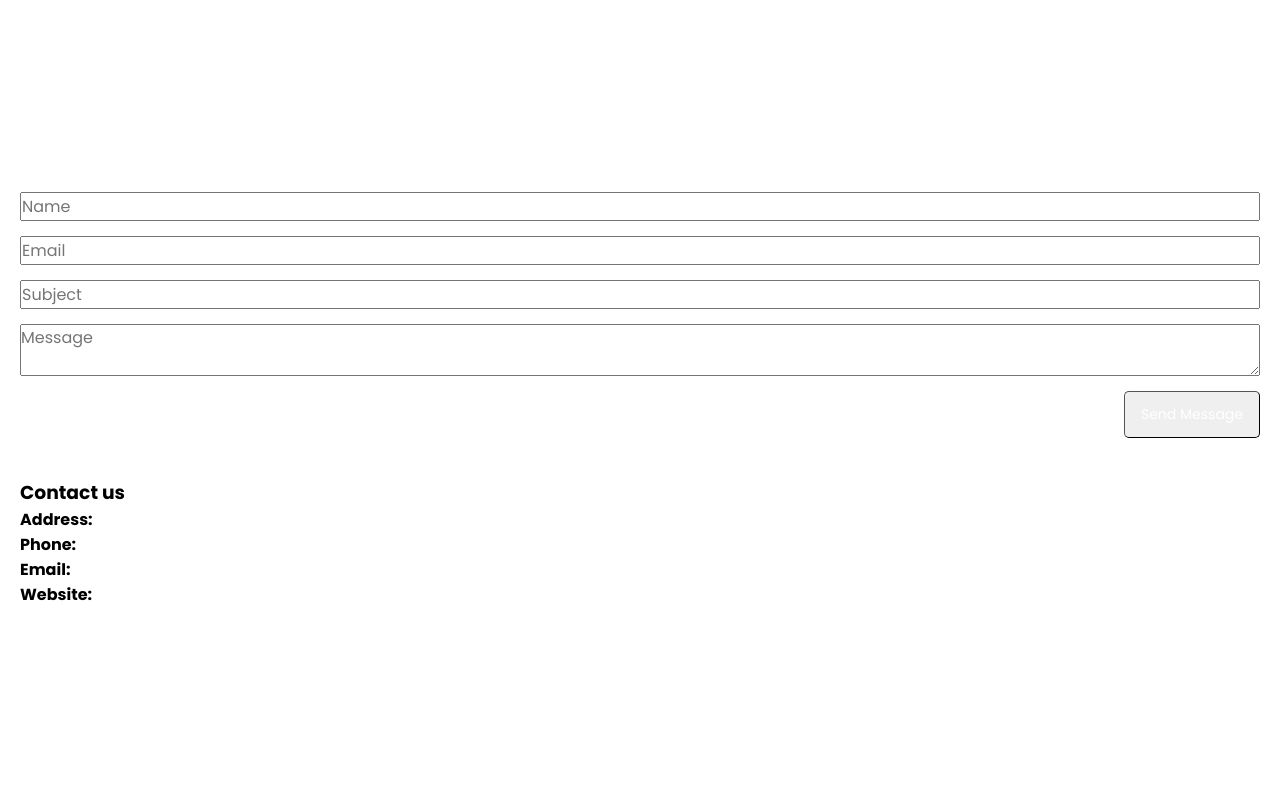
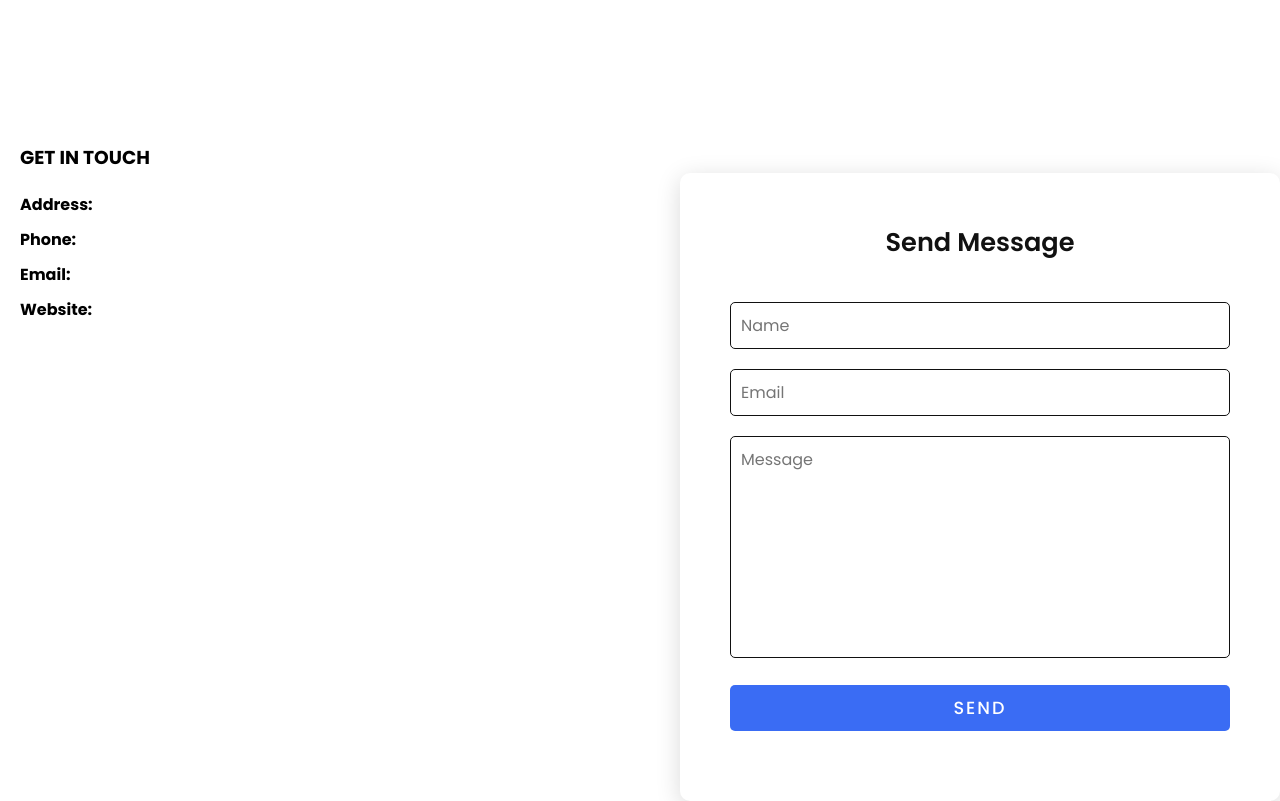
Before and after one commit to AsipheMhambi/My-Portfolio-Website, a React (Create React App) app: page / in a window 1280 px wide. Shown: the part 2960-3761 px from the top of the page. Before the commit the page ends 3587 px from the top, so only its background shows below. Built offline with nearby package versions, Linux system fonts and the light colour scheme.

Commit message:
contact forms

```diff
--- a/src/components/Contact/Contact.css
+++ b/src/components/Contact/Contact.css
@@ -1,64 +1,73 @@
-.contact-wrap {
-    color: #fff;
-    padding: 20px;
+.contact-section {
     display: flex;
-    flex-direction: column;
+    justify-content: space-between;
+    align-items: flex-start;
+    margin-top: 20px;
 }
 
-.contact-wrap h3 {
+.contact-form {
+    background: #fff;
+    max-width: 600px;
+    margin-top: 50px;
+    padding: 50px;
+    border-radius: 10px;
+    box-shadow: 0 5px 25px rgba(1, 1, 1, 0.15);
+}
+
+.contact-form h3 {
+    color: #111;
+    font-size: 1.6em;
+    font-weight: 600;
+    text-align: center;
+    margin-bottom: 40px;
+}
+
+.contact-form .input-box {
+    position: relative;
+    width: 100%;
     margin-bottom: 20px;
 }
 
-.contactForm {
-    display: flex;
-    flex-direction: column;
+.contact-form .input-box input,
+.contact-form .input-box textarea {
+    color: #111;
+    width: 100%;
+    padding: 10px;
+    font-size: 1em;
+    font-weight: 400;
+    outline: none;
+    border: 1px solid #111;
+    border-radius: 5px;
+    resize: none;
 }
 
-.contactForm .form-control {
-    font-size: 16px;
-    margin-bottom: 15px;
+.contact-form .input-box .send-btn {
+    color: #fff;
+    background: #3a6cf4;
+    display: inline-block;
+    font-size: 1.1em;
+    font-weight: 500;
+    text-transform: uppercase;
+    letter-spacing: 2px;
+    width: 100%;
+    border: none;
+    cursor: pointer;
+    transition: 0.5s ease;
 }
 
-.contactForm .btn {
-    align-self: flex-end;
-    padding: 12px 16px;
-    cursor: pointer;
-    border-width: 1px;
-    border-radius: 5px;
-    font-size: 14px;
-    font-weight: 400;
-
-    color: #fff;
+.contact-form .input-box .send-btn:hover {
+    background: #235bf6;
 }
 
 .info-wrap {
+    flex: 1;
     padding: 20px;
 }
 
 .info-wrap h3 {
-    color: #000;
-    position: relative;
-}
-
-.info-wrap h3:after {
-    position: absolute;
-    bottom: 0;
-    left: 0;
-    width: 60px;
-    height: 3px;
-
-    content: "";
+    margin-bottom: 20px;
 }
 
 .info-wrap p {
-    margin-bottom: 0;
+    margin-bottom: 10px;
 }
-
-.info-wrap p span {
-    font-weight: 400;
-    color: #000;
-}
-
-.info-wrap p a {
-    color: rgba(0, 0, 0, 0.3);
-}
--- a/src/components/Contact/ContactSection.js
+++ b/src/components/Contact/ContactSection.js
@@ -25,24 +25,29 @@ const ContactSection = () => {
 
     return (
         <section className="contact-section">
-            <div className="wrapper">
-                <div className="contact-wrap">
-                    <h3>Send us a message</h3>
-                    <form className="contactForm" onSubmit={handleSubmit}>
-                        <input type="text" className="form-control" name="name" placeholder="Name" value={formData.name} onChange={handleChange} required />
-                        <input type="email" className="form-control" name="email" placeholder="Email" value={formData.email} onChange={handleChange} required />
-                        <input type="text" className="form-control" name="subject" placeholder="Subject" value={formData.subject} onChange={handleChange} required />
-                        <textarea className="form-control" name="message" placeholder="Message" value={formData.message} onChange={handleChange} required></textarea>
-                        <button type="submit" className="btn btn-primary">Send Message</button>
-                    </form>
-                </div>
             <div className="info-wrap">
-                    <h3>Contact us</h3>
+                <h3>GET IN TOUCH</h3>
                 <p><strong>Address:</strong> </p>
                 <p><strong>Phone:</strong> </p>
                 <p><strong>Email:</strong> </p>
                 <p><strong>Website:</strong> </p>
             </div>
+            <div className="contact-form reveal">
+                <h3>Send Message</h3>
+                <form id="contactForm" onSubmit={handleSubmit}>
+                    <div className="input-box">
+                        <input type="text" name="name" placeholder="Name" onChange={handleChange} />
+                    </div>
+                    <div className="input-box">
+                        <input type="text" id="email" name="email" placeholder="Email" onChange={handleChange} />
+                    </div>
+                    <div className="input-box">
+                        <textarea name="message" rows="8" cols="80" placeholder="Message" onChange={handleChange}></textarea>
+                    </div>
+                    <div className="input-box">
+                        <input type="submit" className="send-btn" value="Send" />
+                    </div>
+                </form>
             </div>
         </section>
     );
```
Lines whose indentation alone changed are shown as unchanged.
